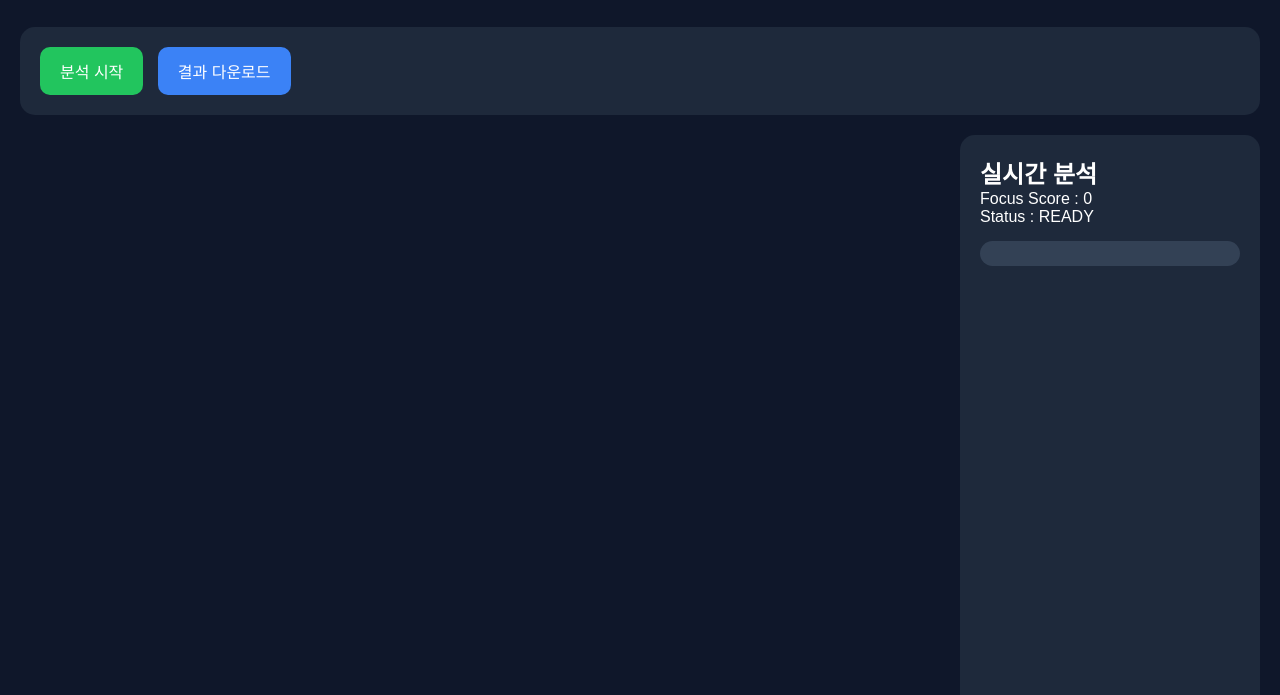
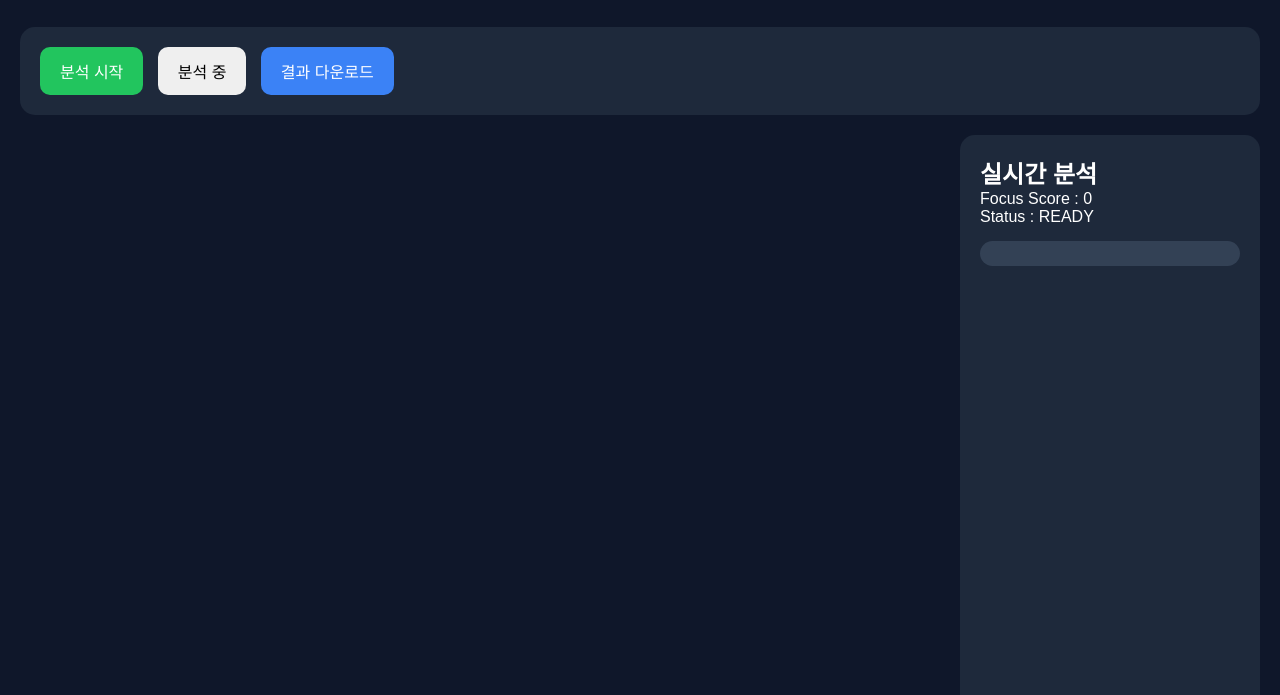
Before and after one commit to oldbag831/focus-web, a plain HTML site: page index.html in a window 1280 px wide. Shown: the part 105-800 px from the top of the page. Drawn offline with nearby package versions, Linux system fonts and the light colour scheme.

Commit message:
Add stop button to analysis section

```diff
--- a/index.html
+++ b/index.html
@@ -20,6 +20,7 @@
 
         <section class="card">
             <button id="startBtn">분석 시작</button>
+            <button id="stopBtn">분석 중</button>
             <button id="downloadBtn">결과 다운로드</button>
         </section>
 
```
